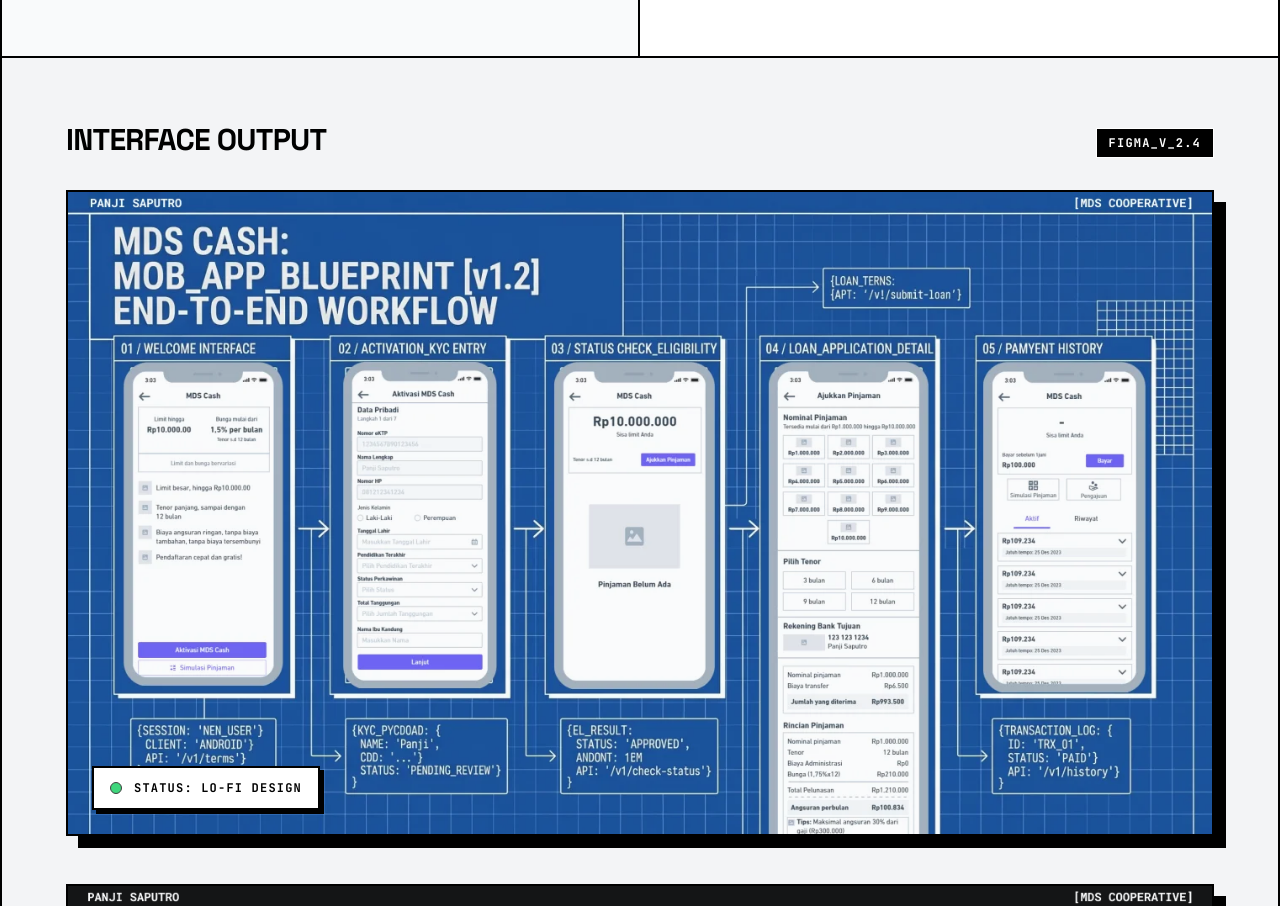
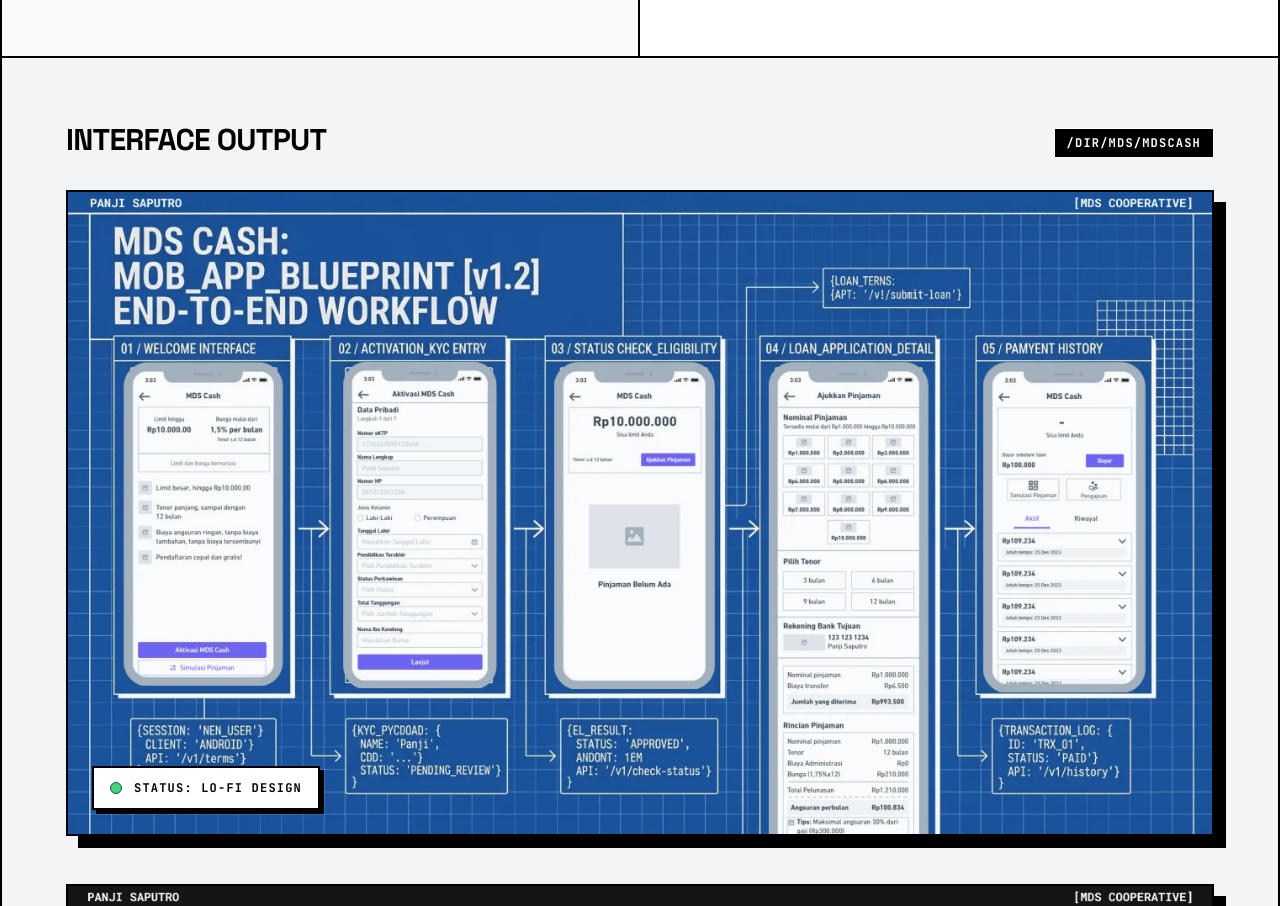
Before and after one commit to panjisap0805/Portfolio-Brutalist, a Next.js app: page /work/mds-cash in a window 1280 px wide. Shown: the part 2240-3146 px from the top of the page. Built offline with nearby package versions, Linux system fonts and the light colour scheme.

Commit message:
loading screen, work 1 and 2

```diff
--- a/components/layout/LoadingScreen.js
+++ b/components/layout/LoadingScreen.js
@@ -58,7 +58,7 @@
           <div className="md:col-span-8 md:col-start-3 flex flex-col gap-6">
             <div className="border-2 border-black p-6 bg-white shadow-[8px_8px_0_0_#000]">
               <div className="flex justify-between items-end mb-4">
-                <span className="font-label text-lg font-bold">CORE_PROGRESS</span>
+                <span className="font-label text-lg font-bold">LOADING...</span>
                 <span className="font-label text-2xl font-bold text-primary">STATUS: {progress}% COMPLETE</span>
               </div>
 
@@ -96,7 +96,7 @@
               {/* MODULE 03 */}
               <div className={mod3.boxClasses}>
                 <span className="font-label text-xs opacity-60 block mb-1">MODULE_03</span>
-                <span className={mod3.textClasses}>[FETCHING: ASSET_RELATED_IMAGE]</span>
+                <span className={mod3.textClasses}>[FETCHING: ASSET_PROJECT_IMAGE]</span>
               </div>
             </div>
           </div>
--- a/pages/work/mds-cash.js
+++ b/pages/work/mds-cash.js
@@ -50,7 +50,7 @@
     },
     showcase: {
       mainImage: "/asset-mdscash-final.webp",
-      mainTag: "FIGMA_V_2.4",
+      mainTag: "/dir/mds/mdscash",
       protoImage: "/asset-mdscash-blueprint.webp"
     },
     impact: {
--- a/pages/work/warehouse-internal-freight.js
+++ b/pages/work/warehouse-internal-freight.js
@@ -48,9 +48,9 @@
       ]
     },
     showcase: {
-      protoImage: "https://lh3.googleusercontent.com/aida-public/AB6AXuBT0xtEqOjkPaPlKMoSqd8BVg25vvnm0IyEyjpqEO25Q47zlFja7YbUVBGDu9xW-VZPkoTSZTHXzxbdrX1sSn2D72FS8UOgXIyh7QpccvVYYDXb4XcHE4Bjfp1v3Sb3Zen9whxtVFYeGrUDzLUKOKbX3GEE3NFn5zQMnvp1vS2nl9JK290NEFfPerYALDiWI3Ee71TN-VULuakejrJg_3ZQ-fZcpbYU3g_wNGdMXICYOv3GRxzyQV-T9GZy7WXSQjcJ-pZEa1Zlw2j9",
-      mainImage: "https://lh3.googleusercontent.com/aida-public/AB6AXuBT0xtEqOjkPaPlKMoSqd8BVg25vvnm0IyEyjpqEO25Q47zlFja7YbUVBGDu9xW-VZPkoTSZTHXzxbdrX1sSn2D72FS8UOgXIyh7QpccvVYYDXb4XcHE4Bjfp1v3Sb3Zen9whxtVFYeGrUDzLUKOKbX3GEE3NFn5zQMnvp1vS2nl9JK290NEFfPerYALDiWI3Ee71TN-VULuakejrJg_3ZQ-fZcpbYU3g_wNGdMXICYOv3GRxzyQV-T9GZy7WXSQjcJ-pZEa1Zlw2j9",
-      mainTag: "BOX_STICKER_DESIGN_&_ITEM_LOG_UI"
+      protoImage: "/asset-jakmall-blueprint.webp",
+      mainImage: "/asset-jakmall-final.webp",
+      mainTag: "/dir/jakmall/warehouse"
     },
     impact: {
       stat1Icon: "inventory_2",
@@ -91,6 +91,7 @@
         />
         <ProjectShowcase
           mainImage={projectData.showcase.mainImage}
+          protoImage={projectData.showcase.protoImage}
           mainTag={projectData.showcase.mainTag}
           mobileImage={projectData.showcase.mobileImage}
           detailImage={projectData.showcase.detailImage}
```
Also changed, not shown: public/asset-jakmall-blueprint.webp (added), public/asset-jakmall-final.webp (added).
